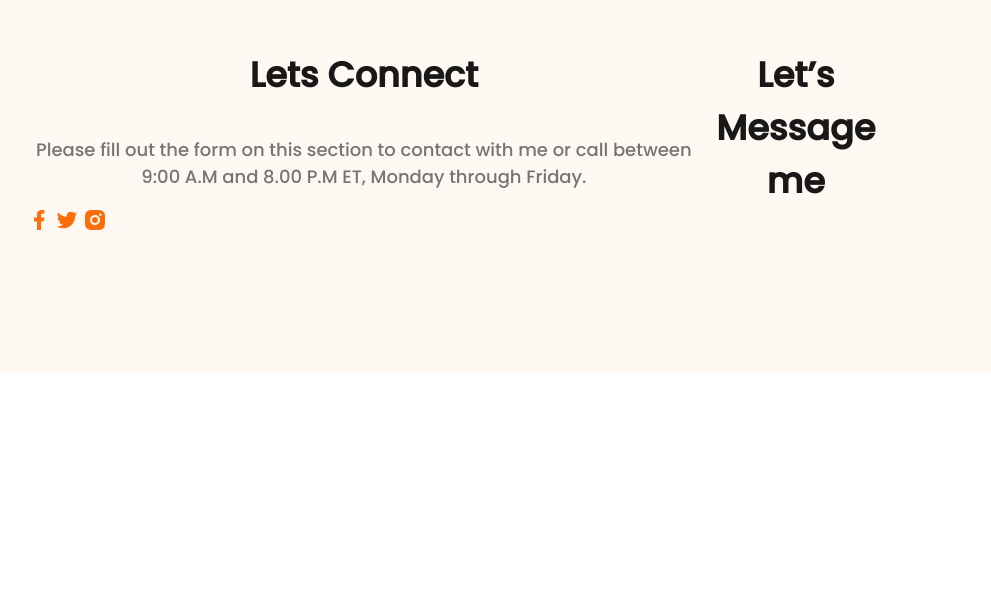
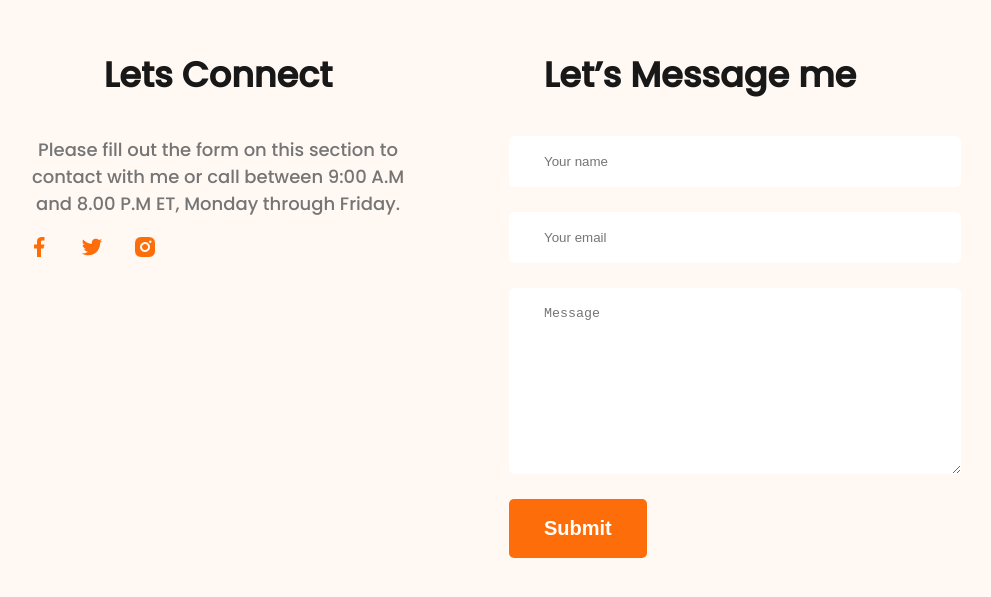
Before and after one commit to Tawsif05/web-developer-portfolio, a plain HTML site: page index.html in a window 1280 px wide. Shown: the part 3498-4095 px from the top of the page, without its empty margins (181-1172 px from the left). Before the commit the page ends 3878 px from the top, so only its background shows below. Drawn offline with Linux system fonts and the light colour scheme.

Commit message:
Complete code

```diff
--- a/index.html
+++ b/index.html
@@ -176,6 +176,12 @@
 </div>
 <div class="footer-column">
     <h3 class="section-title">Let’s Message me</h3>
+    <form class="contact" action="">
+        <input type="text" placeholder="Your name">
+        <input type="email" placeholder="Your email">
+        <textarea name="" placeholder="Message" id="" cols="30" rows="10"></textarea>
+        <input class="btn-primary" type="submit" value="Submit">
+    </form>
 </div>
     </footer>
 </body>
--- a/styles/portfolio.css
+++ b/styles/portfolio.css
@@ -173,11 +173,13 @@ main section {
     font-weight: 700;
     margin-top: 10px;
 }
-.resume-item-institute{
+
+.resume-item-institute {
     margin-bottom: 20px;
     margin-top: 0px;
 }
-.download-cv{
+
+.download-cv {
     text-align: center;
     margin-top: 50px;
 }
@@ -185,9 +187,29 @@ main section {
 /* footer style */
 
 
-footer{
-display: flex;
-background: #FFF8F3;
-padding: 130px 200px;
-margin-top: 100px;
+footer {
+    display: flex;
+    background: #FFF8F3;
+    padding: 130px 200px;
+    margin-top: 100px;
+    gap: 100px;
 }
+
+.footer-column {
+    width: 50%;
+}
+
+.social-links a{
+    margin-right:25px;
+}
+.contact input[type="text"], input[type="email"],
+textarea {
+    display: block;
+    margin-bottom: 25px;
+    padding: 18px 35px;
+    color: #757575;
+    border-radius: 5px;
+    background: #FFF;
+    border: 0;
+    width: 100%;
+}
```
